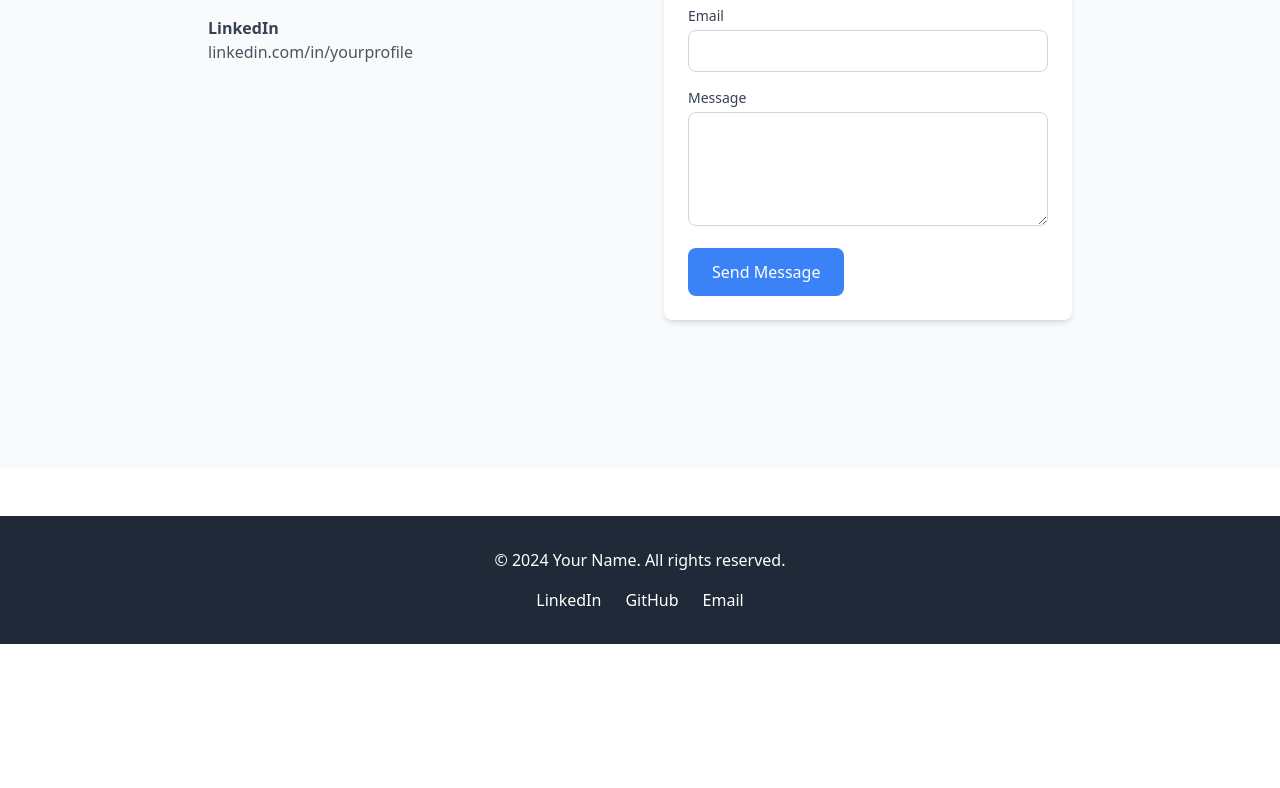
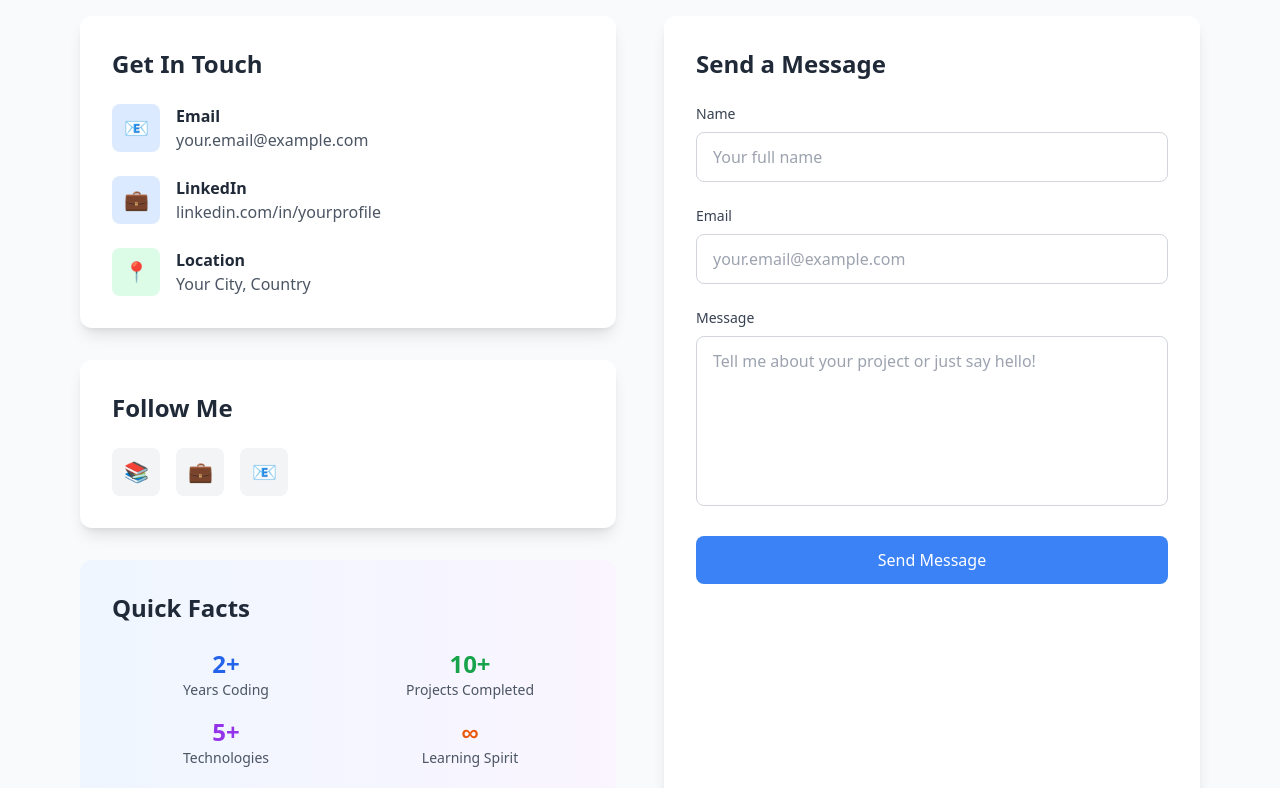
Before and after one commit to kristinaHy/MyProtfolio, a React (Vite) app: page /contact in a window 1280 px wide. Shown: the part 332-1120 px from the top of the page. Before the commit the page ends 976 px from the top, so only its background shows below. Built offline with nearby package versions, Linux system fonts and the light colour scheme; the HTML template or start-up script is replaced by a standard one.

Commit message:
feat: overhaul contact page with social links and quick facts

```diff
--- a/src/pages/Contact.jsx
+++ b/src/pages/Contact.jsx
@@ -23,34 +23,110 @@ const Contact = () => {
     alert('Thank you for your message! (This is a placeholder)');
   };
 
+  const socialLinks = [
+    { name: 'GitHub', url: '#', icon: '📚', color: 'hover:text-gray-900 dark:hover:text-gray-100' },
+    { name: 'LinkedIn', url: '#', icon: '💼', color: 'hover:text-blue-600' },
+    { name: 'Email', url: 'mailto:your.email@example.com', icon: '📧', color: 'hover:text-red-600' }
+  ];
+
   return (
-    <div className="min-h-screen bg-gray-50 pt-20 fade-in">
-      <div className="max-w-4xl mx-auto px-4 py-16">
-        <h1 className="text-3xl md:text-4xl font-bold text-gray-800 text-center mb-12">
-          Contact Me
-        </h1>
+    <div className="min-h-screen bg-gray-50 dark:bg-gray-900 pt-20 fade-in">
+      <div className="max-w-6xl mx-auto px-4 py-16">
+        <div className="text-center mb-16">
+          <h1 className="text-3xl md:text-4xl font-bold text-gray-800 dark:text-white mb-4">
+            Let's Connect
+          </h1>
+          <p className="text-lg text-gray-600 dark:text-gray-300 max-w-2xl mx-auto">
+            I'm always interested in new opportunities and collaborations.
+            Whether you have a project in mind or just want to chat about technology, feel free to reach out!
+          </p>
+        </div>
 
-        <div className="grid md:grid-cols-2 gap-12">
+        <div className="grid lg:grid-cols-2 gap-12">
           {/* Contact Info */}
-          <div>
-            <h2 className="text-xl font-bold text-gray-800 mb-6">Get In Touch</h2>
-            <div className="space-y-4">
-              <div>
-                <h3 className="font-semibold text-gray-700">Email</h3>
-                <p className="text-gray-600">your.email@example.com</p>
+          <div className="space-y-8">
+            <div className="bg-white dark:bg-gray-800 rounded-xl shadow-lg p-8">
+              <h2 className="text-2xl font-bold text-gray-800 dark:text-white mb-6">Get In Touch</h2>
+              <div className="space-y-6">
+                <div className="flex items-center gap-4">
+                  <div className="w-12 h-12 bg-blue-100 dark:bg-blue-900 rounded-lg flex items-center justify-center">
+                    <span className="text-xl">📧</span>
+                  </div>
+                  <div>
+                    <h3 className="font-semibold text-gray-800 dark:text-white">Email</h3>
+                    <p className="text-gray-600 dark:text-gray-300">your.email@example.com</p>
+                  </div>
+                </div>
+                <div className="flex items-center gap-4">
+                  <div className="w-12 h-12 bg-blue-100 dark:bg-blue-900 rounded-lg flex items-center justify-center">
+                    <span className="text-xl">💼</span>
+                  </div>
+                  <div>
+                    <h3 className="font-semibold text-gray-800 dark:text-white">LinkedIn</h3>
+                    <p className="text-gray-600 dark:text-gray-300">linkedin.com/in/yourprofile</p>
+                  </div>
+                </div>
+                <div className="flex items-center gap-4">
+                  <div className="w-12 h-12 bg-green-100 dark:bg-green-900 rounded-lg flex items-center justify-center">
+                    <span className="text-xl">📍</span>
+                  </div>
+                  <div>
+                    <h3 className="font-semibold text-gray-800 dark:text-white">Location</h3>
+                    <p className="text-gray-600 dark:text-gray-300">Your City, Country</p>
+                  </div>
+                </div>
               </div>
-              <div>
-                <h3 className="font-semibold text-gray-700">LinkedIn</h3>
-                <p className="text-gray-600">linkedin.com/in/yourprofile</p>
+            </div>
+
+            {/* Social Links */}
+            <div className="bg-white dark:bg-gray-800 rounded-xl shadow-lg p-8">
+              <h2 className="text-2xl font-bold text-gray-800 dark:text-white mb-6">Follow Me</h2>
+              <div className="flex gap-4">
+                {socialLinks.map((link, index) => (
+                  <a
+                    key={index}
+                    href={link.url}
+                    target="_blank"
+                    rel="noopener noreferrer"
+                    className={`w-12 h-12 bg-gray-100 dark:bg-gray-700 rounded-lg flex items-center justify-center text-xl transition-colors ${link.color}`}
+                    aria-label={link.name}
+                  >
+                    {link.icon}
+                  </a>
+                ))}
+              </div>
+            </div>
+
+            {/* Quick Stats */}
+            <div className="bg-gradient-to-r from-blue-50 to-purple-50 dark:from-gray-800 dark:to-gray-700 rounded-xl p-8">
+              <h2 className="text-2xl font-bold text-gray-800 dark:text-white mb-6">Quick Facts</h2>
+              <div className="grid grid-cols-2 gap-4">
+                <div className="text-center">
+                  <div className="text-2xl font-bold text-blue-600 dark:text-blue-400">2+</div>
+                  <div className="text-sm text-gray-600 dark:text-gray-300">Years Coding</div>
+                </div>
+                <div className="text-center">
+                  <div className="text-2xl font-bold text-green-600 dark:text-green-400">10+</div>
+                  <div className="text-sm text-gray-600 dark:text-gray-300">Projects Completed</div>
+                </div>
+                <div className="text-center">
+                  <div className="text-2xl font-bold text-purple-600 dark:text-purple-400">5+</div>
+                  <div className="text-sm text-gray-600 dark:text-gray-300">Technologies</div>
+                </div>
+                <div className="text-center">
+                  <div className="text-2xl font-bold text-orange-600 dark:text-orange-400">∞</div>
+                  <div className="text-sm text-gray-600 dark:text-gray-300">Learning Spirit</div>
+                </div>
               </div>
             </div>
           </div>
 
           {/* Contact Form */}
-          <div className="bg-white rounded-lg shadow-md p-6">
-            <form onSubmit={handleSubmit} className="space-y-4">
+          <div className="bg-white dark:bg-gray-800 rounded-xl shadow-lg p-8">
+            <h2 className="text-2xl font-bold text-gray-800 dark:text-white mb-6">Send a Message</h2>
+            <form onSubmit={handleSubmit} className="space-y-6">
               <div>
-                <label htmlFor="name" className="block text-sm font-medium text-gray-700 mb-1">
+                <label htmlFor="name" className="block text-sm font-medium text-gray-700 dark:text-gray-300 mb-2">
                   Name
                 </label>
                 <input
@@ -60,12 +136,13 @@ const Contact = () => {
                   value={formData.name}
                   onChange={handleChange}
                   required
-                  className="w-full px-3 py-2 border border-gray-300 rounded-lg focus:outline-none focus:ring-2 focus:ring-blue-500"
+                  className="w-full px-4 py-3 border border-gray-300 dark:border-gray-600 rounded-lg focus:outline-none focus:ring-2 focus:ring-blue-500 dark:focus:ring-blue-400 bg-white dark:bg-gray-700 text-gray-900 dark:text-white transition-colors"
+                  placeholder="Your full name"
                 />
               </div>
 
               <div>
-                <label htmlFor="email" className="block text-sm font-medium text-gray-700 mb-1">
+                <label htmlFor="email" className="block text-sm font-medium text-gray-700 dark:text-gray-300 mb-2">
                   Email
                 </label>
                 <input
@@ -75,12 +152,13 @@ const Contact = () => {
                   value={formData.email}
                   onChange={handleChange}
                   required
-                  className="w-full px-3 py-2 border border-gray-300 rounded-lg focus:outline-none focus:ring-2 focus:ring-blue-500"
+                  className="w-full px-4 py-3 border border-gray-300 dark:border-gray-600 rounded-lg focus:outline-none focus:ring-2 focus:ring-blue-500 dark:focus:ring-blue-400 bg-white dark:bg-gray-700 text-gray-900 dark:text-white transition-colors"
+                  placeholder="your.email@example.com"
                 />
               </div>
 
               <div>
-                <label htmlFor="message" className="block text-sm font-medium text-gray-700 mb-1">
+                <label htmlFor="message" className="block text-sm font-medium text-gray-700 dark:text-gray-300 mb-2">
                   Message
                 </label>
                 <textarea
@@ -89,12 +167,13 @@ const Contact = () => {
                   value={formData.message}
                   onChange={handleChange}
                   required
-                  rows="4"
-                  className="w-full px-3 py-2 border border-gray-300 rounded-lg focus:outline-none focus:ring-2 focus:ring-blue-500"
+                  rows="6"
+                  className="w-full px-4 py-3 border border-gray-300 dark:border-gray-600 rounded-lg focus:outline-none focus:ring-2 focus:ring-blue-500 dark:focus:ring-blue-400 bg-white dark:bg-gray-700 text-gray-900 dark:text-white transition-colors resize-none"
+                  placeholder="Tell me about your project or just say hello!"
                 ></textarea>
               </div>
 
-              <Button type="submit" variant="primary">
+              <Button type="submit" variant="primary" className="w-full">
                 Send Message
               </Button>
             </form>
```
